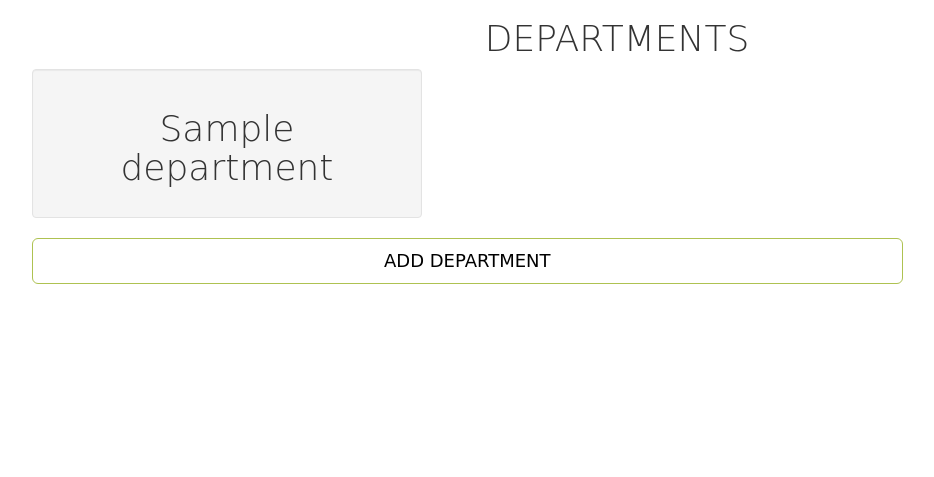
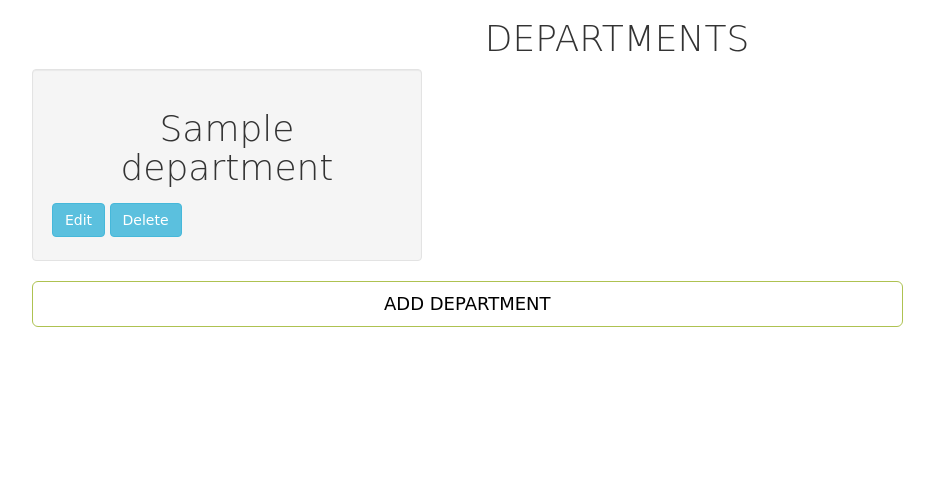
Before and after one commit to Collins33/Office-Administration, a Flask app: page /admin/departments in a window 1280 px wide. Shown: the part 101-578 px from the top of the page, without its empty margins (23-957 px from the left). Run offline with Flask 2, Linux system fonts and the light colour scheme; a user stored in the database is signed in; tables that the repository leaves empty hold one stand-in row (values such as "Sample post"); parts of the project's set-up code (start-up, migrations or seed data) failed here and were passed over; some libraries are stand-ins or nearby versions; some web fonts are replaced.

Commit message:
Add the url for the delete department view function

```diff
--- a/app/templates/admin/departments/departments.html
+++ b/app/templates/admin/departments/departments.html
@@ -18,8 +18,8 @@
     {% for department in departments%}
     <div class="col-lg-4 well">
      <h1 class="text-center">{{department.name}}</h1>
-     <!-- <a href="{{url_for('admin.edit_department', id=department.id)}}"><button class="btn btn-info">Edit</button></a>
-     <button class="btn btn-info">Delete</button> -->
+     <a href="{{url_for('admin.edit_department', id=department.id)}}"><button class="btn btn-info">Edit</button></a>
+     <a href="{{url_for('admin.delete_department', id=department.id)}}"><button class="btn btn-info">Delete</button></a>
     </div>
     {%endfor%}
     {%else%}
```
